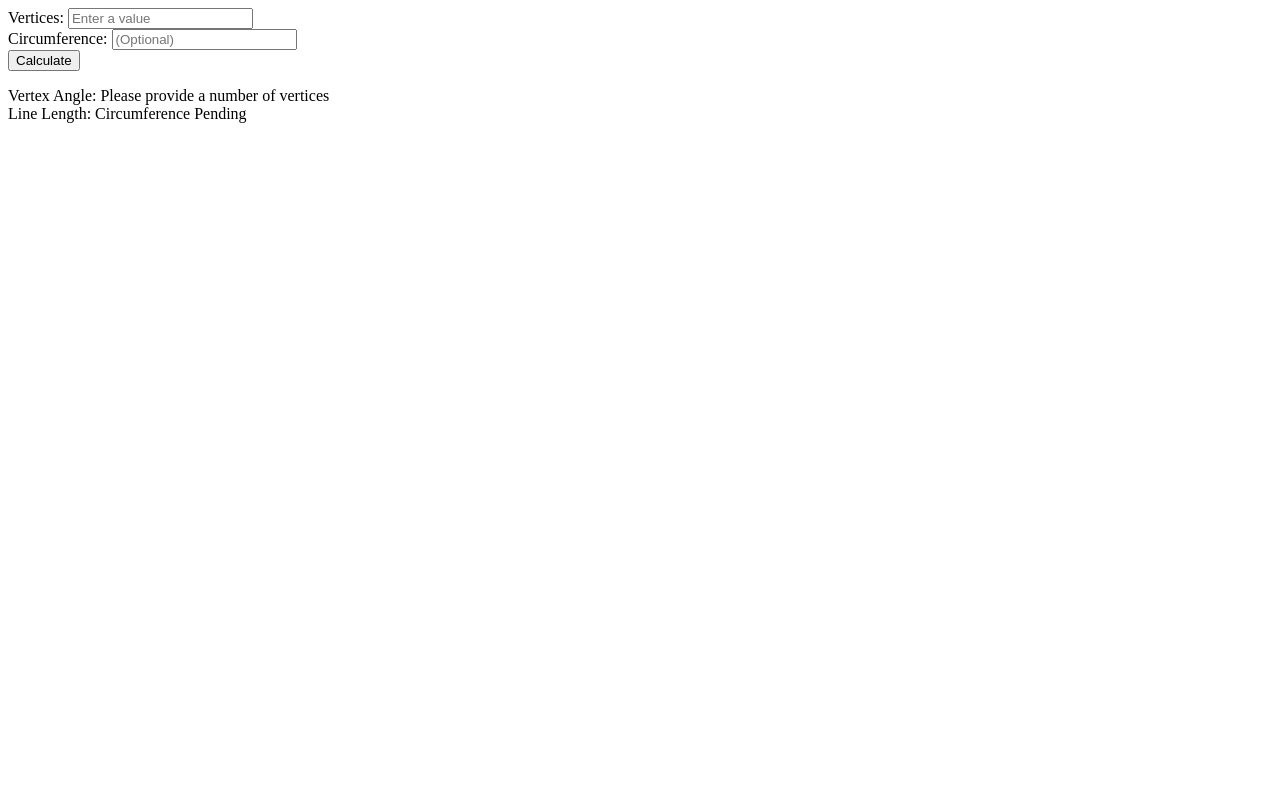
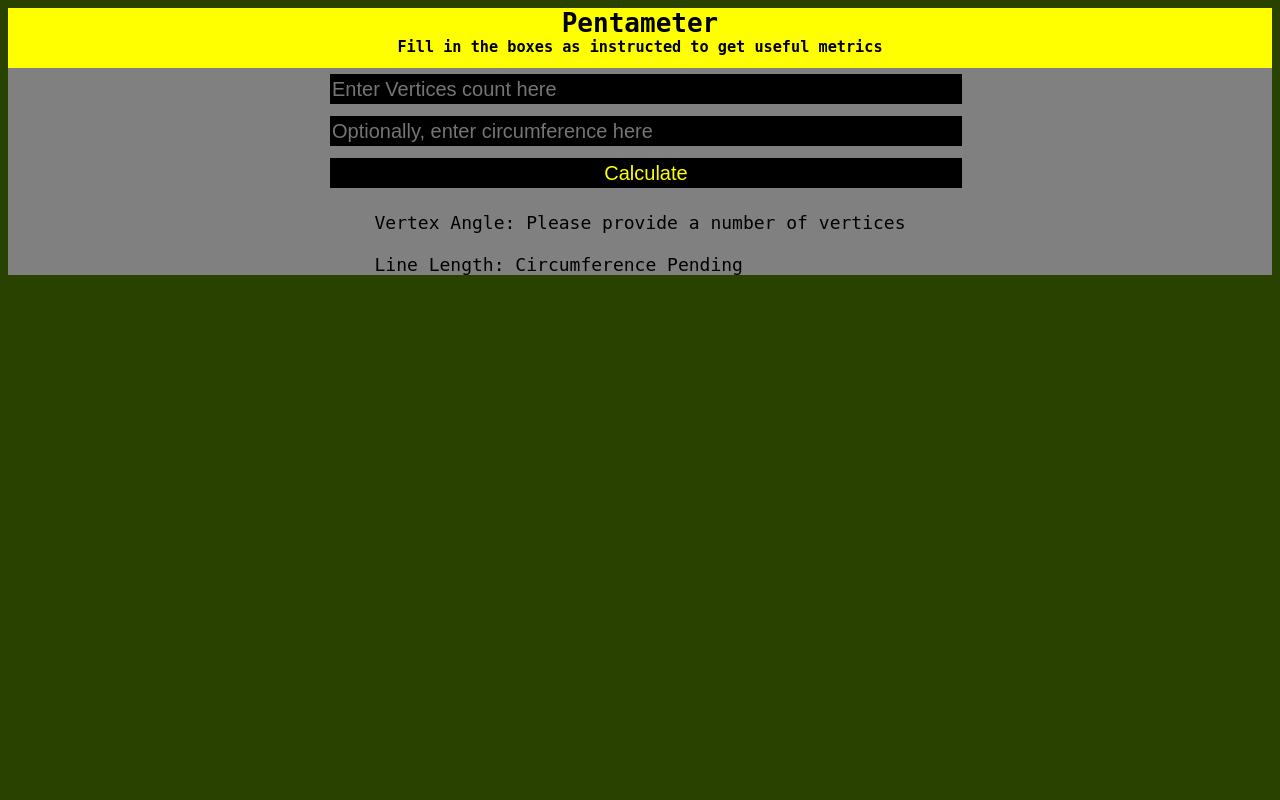
Before and after one commit to CpaterCodes/Pentameter, a PHP site: page / in a window 1280 px wide. Run offline with PHP 8.4, Linux system fonts and the light colour scheme; data that the repository does not hold is empty.

Commit message:
Style: Establish a basic and eyecatching style for the page

```diff
--- /dev/null
+++ b/assets/style.css
@@ -0,0 +1,43 @@
+*{
+  box-sizing: border-box;
+
+}
+
+h1, h3 {
+  margin: 0px;
+  height:30px;
+  background-color: yellow;
+  display: flex;
+  justify-content: center;
+}
+body {
+  font-family: monospace;
+  background-color: #2a4200;
+}
+div {
+  background-color: grey;
+  font-size: 18px;
+  justify-content: center;
+  display:flex;
+  width: 100%;
+}
+
+form {
+  text-align: center;
+  width:50%;
+}
+
+input {
+  border-width: 0px;
+  background-color: black;
+  color: yellow;
+  font-size: 20px;
+  margin: 6px;
+  width: 100%;
+  height: 30px;
+}
+
+input:hover {
+  background-color: yellow;
+  color: black;
+}
--- a/index.php
+++ b/index.php
@@ -3,21 +3,25 @@
     require 'src/PageHelpers.php';
   ?>
   <title>Pentameter: A Pentacle helper!</title>
+  <link rel="stylesheet" href="assets/style.css">
   <meta charset="utf-8">
 </head>
 
 <body>
+  <h1>Pentameter</h1>
+  <h3>Fill in the boxes as instructed to get useful metrics</h3>
+
   <div id='input-values'>
    <form action="submit" method="post">
-     Vertices: <input name="vertex-count" placeholder="Enter a value" type="text"><br>
-     Circumference: <input name="circumference" placeholder="(Optional)" type="text"><br>
+     <input name="vertex-count" placeholder="Enter Vertices count here" type="text"><br>
+     <input name="circumference" placeholder="Optionally, enter circumference here" type="text"><br>
      <input type="submit" value="Calculate">
    </form>
  </div>
 
  <div id='output-values'>
    Vertex Angle:
-   <?php echo handleAngleInput(); ?><br>
+   <?php echo handleAngleInput(); ?><br><br>
    Line Length:
    <?php echo handleLineInput(); ?>
  </div>
```
